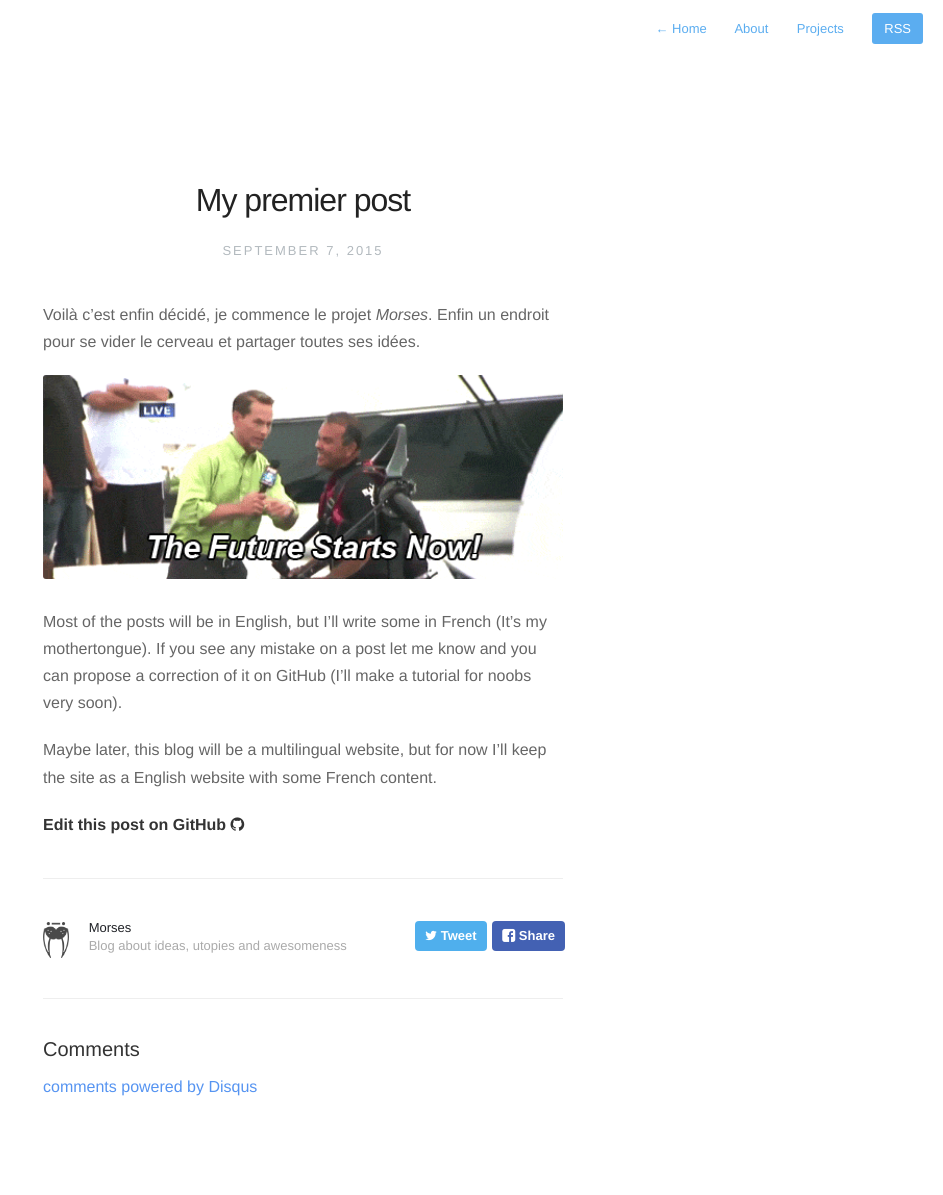
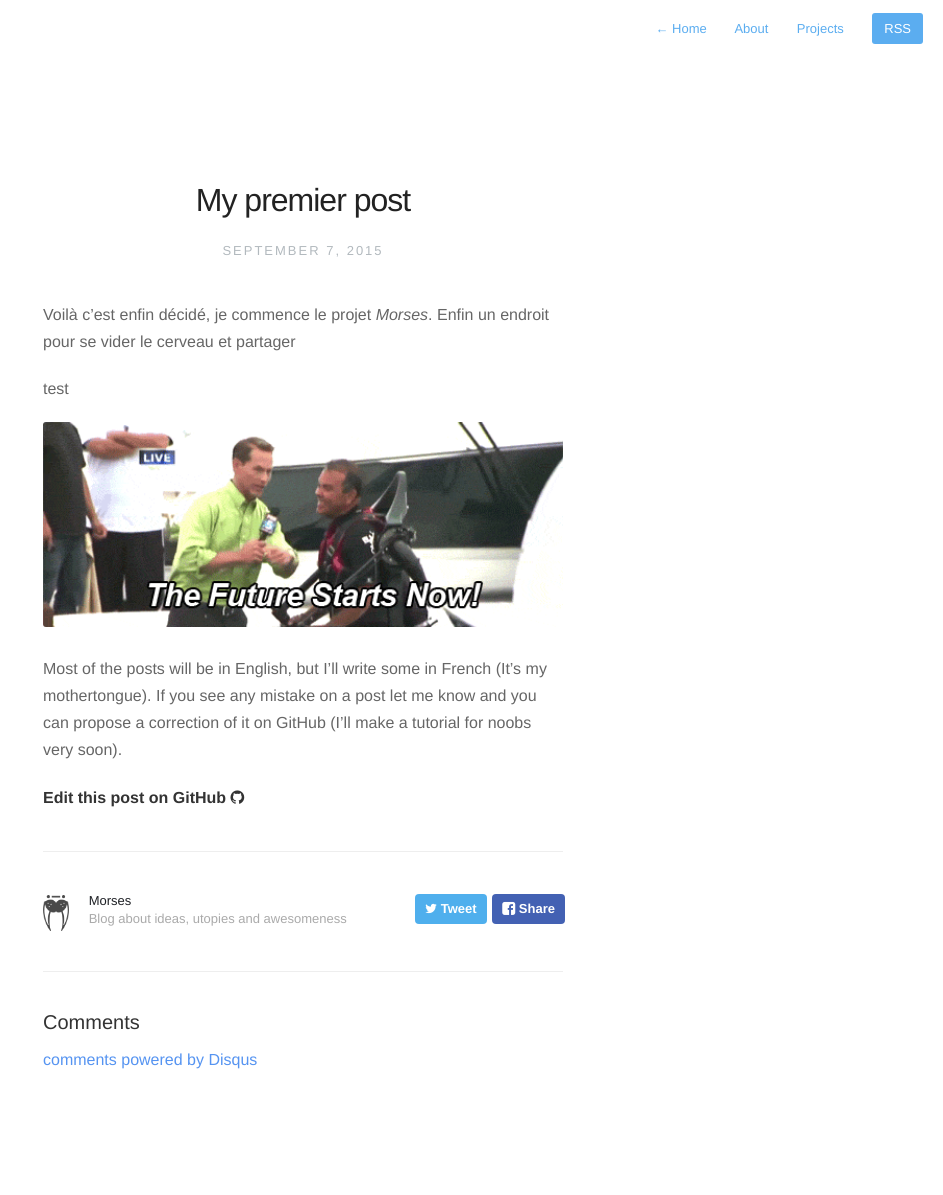
Before and after one commit to mors-es/mors-es.github.io, a Jekyll site: the page built from _posts/2015-09-07-my-first-post.md, in a window 1280 px wide. Shown: the whole page, without its empty margins (337-1280 px from the left). Built offline with Jekyll 4.4.1, drawn with Linux system fonts in a browser that asks for light colours; nearby versions of some CDN libraries; Markdown is read by kramdown in place of the engine named in the settings; comment, search, counter and statistics services are not loaded; after the commit the page ends 1168 px from its top, so only the background shows below that.

Commit message:
Test
test

```diff
--- a/_posts/2015-09-07-my-first-post.md
+++ b/_posts/2015-09-07-my-first-post.md
@@ -5,10 +5,10 @@ description: "L'origine of everything"
 path: 2015-09-07-my-first-post.md
 ---
 
-Voilà c'est enfin décidé, je commence le projet *Morses*. Enfin un endroit pour se vider le cerveau et partager toutes ses idées.
+Voilà c'est enfin décidé, je commence le projet *Morses*. Enfin un endroit pour se vider le cerveau et partager
+
+test
 
 ![This is just the beginning](/assets/images/posts/start.gif)
 
 Most of the posts will be in English, but I'll write some in French (It's my mothertongue). If you see any mistake on a post let me know and you can propose a correction of it on GitHub (I'll make a tutorial for noobs very soon).
-
-Maybe later, this blog will be a multilingual website, but for now I'll keep the site as a English website with some French content.
```
